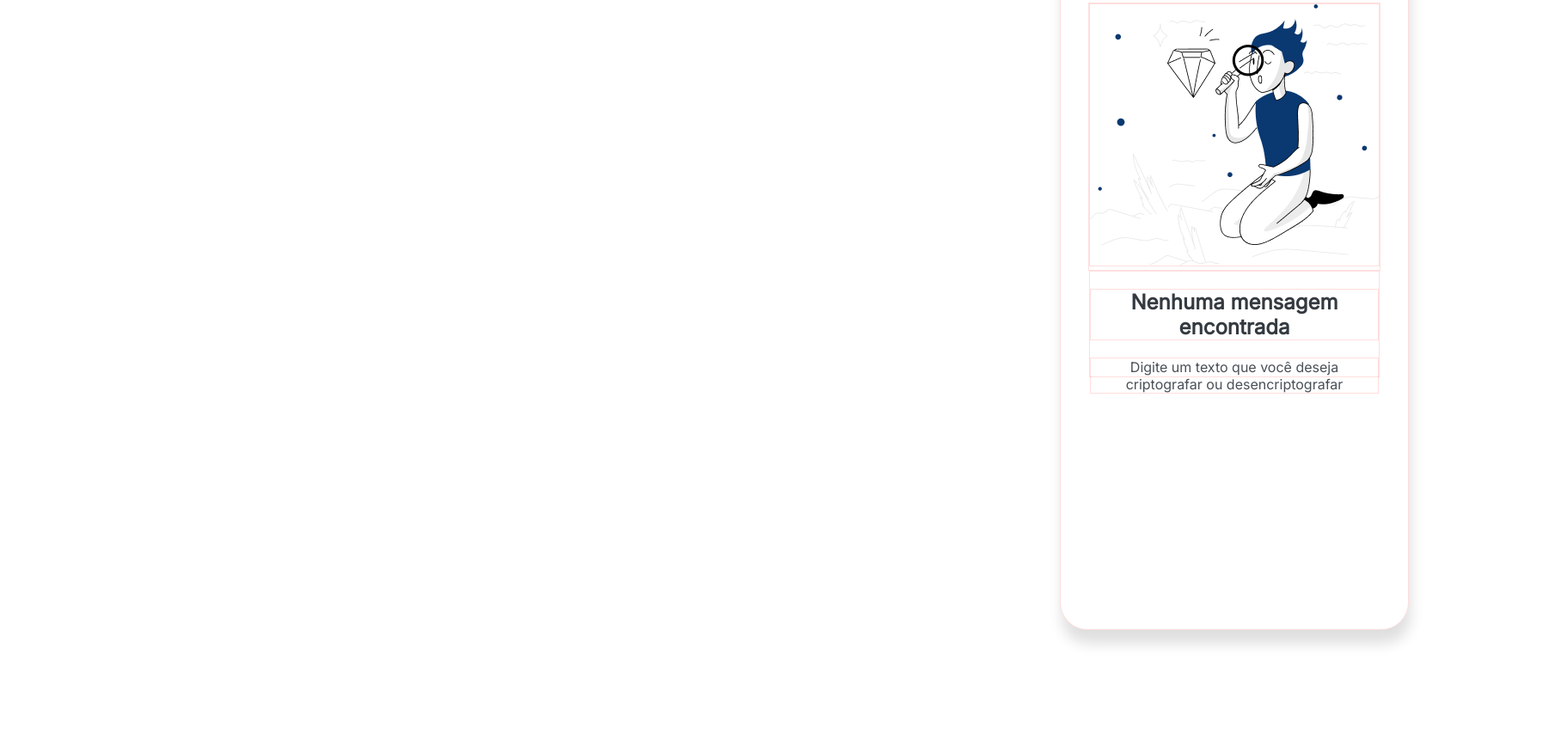
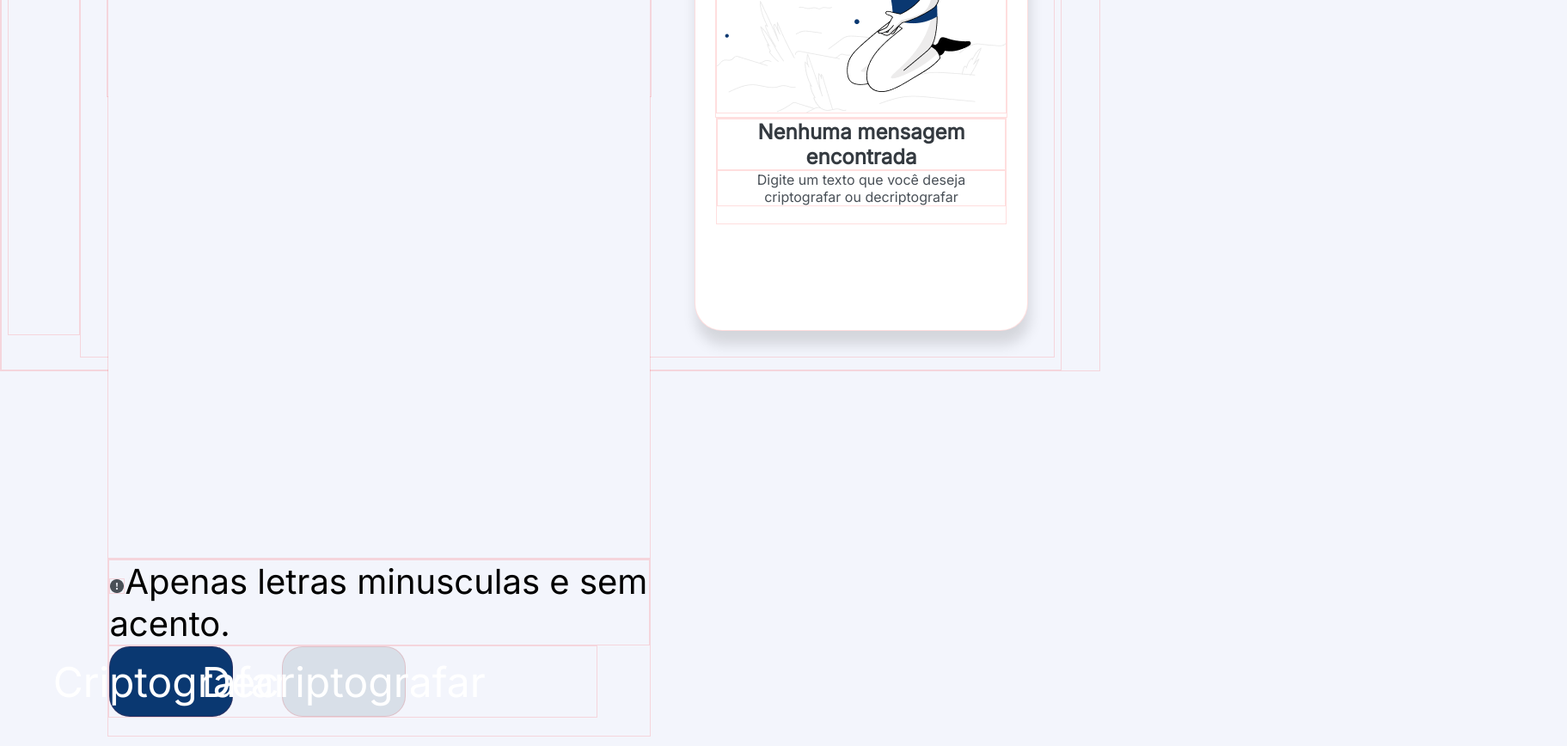
Before and after one commit to lsouza-dev/challenge-criptografia, a plain HTML site: page index.html in a window 1280 px wide. Shown: the part 372-1240 px from the top of the page at 86% size, 1823 px wide, since content can reach past the window. Drawn offline with Linux system fonts and the light colour scheme.

Commit message:
Alterações na estrutura e estilo da pagina

```diff
--- a/index.html
+++ b/index.html
@@ -10,18 +10,18 @@
 
 <body>
     <header>
-        <img src="img/Frame 6.png" alt="Imagem Logo da Alura">
+        <img src="img/Frame 6.png" alt="Imagem Logo da Alura" class="logo-alura">
     </header>
     <main class="principal">
         <div class="conteudo">
             <div class="conteudo-mensagem">
-                <textarea class="conteudo-mensagem-texto" rows="50" cols="100" placeholder="Digite seu texto" ></textarea>
+                <textarea class="conteudo-mensagem-texto" rows="10" cols="10" placeholder="Digite seu texto" ></textarea>
             </div>
             <div class="conteudo-selecao">
-                <p class="conteudo-selecao-info">Apenas letras minusculas e sem acento.</p>
+                <p class="conteudo-selecao-info"><img src="img/bi_exclamation-circle-fill.png" alt="Imagem símbolo de exclamação" class="img-exclamacao">Apenas letras minusculas e sem acento.</p>
                 <div class="conteudo-selecao-acoes">
                     <a class="conteudo-selecao-botoes" id="criptografar">Criptografar</a>
-                    <a class="conteudo-selecao-botoes" id="desencriptografar">Desencriptografar</a>
+                    <a class="conteudo-selecao-botoes" id="decriptografar">Decriptografar</a>
                 </div>
             </div>
         </div>
@@ -31,7 +31,7 @@
             </div>
             <div class="mensagem-resultado-texto">
                 <h2 class="mensagem-resultado-principal">Nenhuma mensagem encontrada</h2>
-                <p class="mensagem-resultado-auxiliar">Digite um texto que você deseja criptografar ou desencriptografar
+                <p class="mensagem-resultado-auxiliar">Digite um texto que você deseja criptografar ou decriptografar
                 </p>
             </div>
         </div>
--- a/style/style.css
+++ b/style/style.css
@@ -2,6 +2,7 @@
 
 :root
 {
+    --cor-background: #F3F5FC;
     --cor-texto-inserido: #00008b ;;
     --cor-mensagem-principal: #343A40;
     --cor-mensagem-auxiliar: #495057;
@@ -11,14 +12,16 @@
 
 *
 {
+    margin: 0;
+    padding: 0;
     border: 1px solid rgba(255, 0, 0, 0.13);
 }
 
 body
 {
-    width: 95vw;
-    height: 95vh;
-    background-color: rgb(243, 252, 255);
+    width: 90vw;
+    height: 90vh;
+    background-color:var(--cor-background);
     padding: 40px;
     display: flex;
     justify-content: center;
@@ -30,32 +33,42 @@ body
 header
 {
     padding: 40px;
+    width: 15%;
+   text-align: center;
 }
+
+.logo-alura
+{
+    width: 40%;
+    height: 5%;
+}
+
 .principal
 {
     display: flex;
-    justify-content: center;
+    justify-content: flex-start;
     gap: 50px;
-    width: 1440px;
-    height: 1024px;
+    width: 95%;
+    height: 95%;
     padding: 30px;
 }
 
 .conteudo
 {
-    width: 1300px;
-    height: 80%;
-    padding-top: 5%;
-    display: flex;
-    flex-direction: column;
-    gap: 10%;
+    width: 70%;
+    height: 60%;
+
+
 
 }
 
 .conteudo-mensagem
 {
     color: var(--cor-texto-inserido);
-    font-size: 2rem;
+    display: flex;
+    flex-direction: column;
+    align-items: left;
+
 }
 
 .conteudo-mensagem-texto
@@ -63,7 +76,10 @@ header
     border: none;
     resize: none;
     color: var(--cor-texto-inserido);
-    font-size: 2rem;
+    font-size: 4.5rem;
+    background-color: var(--cor-background);
+    text-align: left;
+    padding: 10%;
 
 }
 
@@ -71,47 +87,58 @@ header
 {
     display: flex;
     flex-direction: column;
-    height: 160px;
+    height: 90%;
+    height: 50%;
 }
 
 .conteudo-selecao-info
 {
     align-self: flex-start;
+    font-size: 2.5rem;
+}
+
+.img-exclamacao
+{
+
 }
 
 .conteudo-selecao-acoes
 {
     display: flex;
-    justify-content: space-between;
-    width: 680px;
-    height: 67px;
-    gap: 24px;
+    justify-content: flex-start;
+    width: 90%;
+    height: 40%;
+    gap: 10%;
 }
 
 #criptografar
 {
-    width: 328px;
+    display: flex;
+    justify-content: center;
+    align-items: center;
+    width: 25%;
+    font-size: 3rem;
     color: white;
     background-color: var(--cor-botao1);
-    text-align: center;
-    padding: 24px;
     border-radius: 24px;
 
 }
 
-#desencriptografar
+#decriptografar
 {
-    width: 328px;
+    display: flex;
+    justify-content: center;
+    align-items: center;
+    font-size: 3rem;
+    width: 25%;
     color: white;
     background-color: var(--cor-botao2);
-    text-align: center;
-    padding: 24px;
     border-radius: 24px;
 }
 
 .mensagem-resultado
 {
-    width: 700px;
+    width: 30%;
     background-color: white;
     border-radius:32px ;
     display: flex;
```
Also changed, not shown: img/bi_exclamation-circle-fill.png (added).
